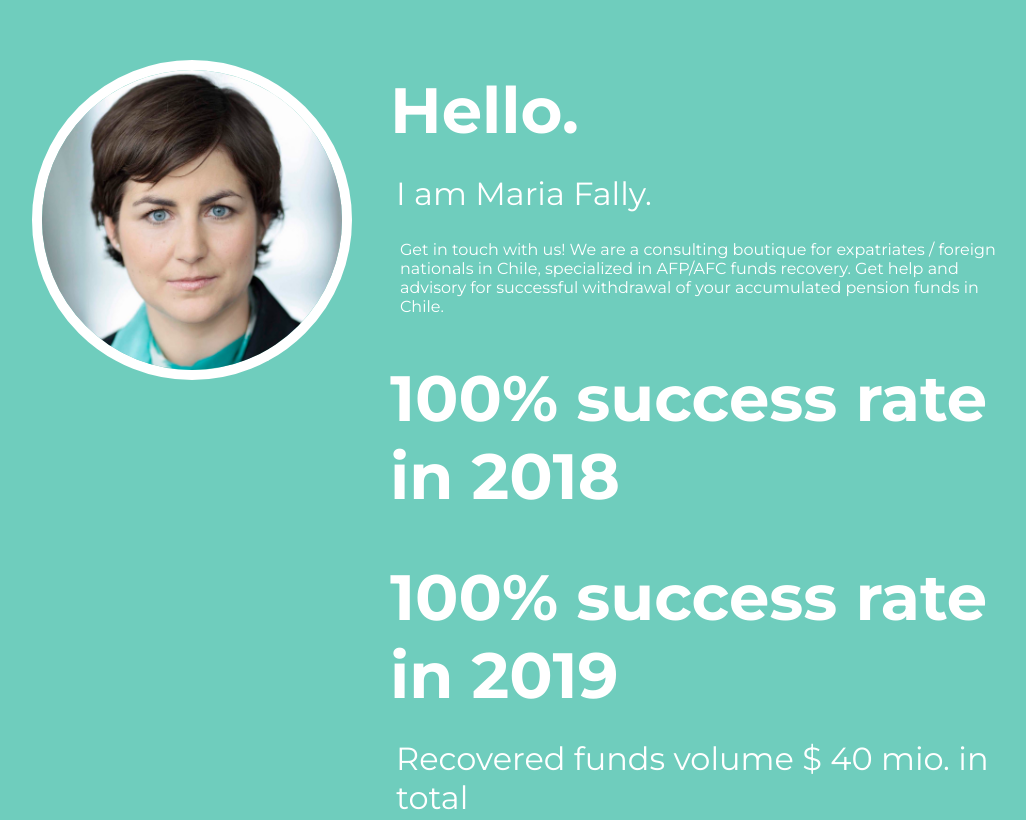
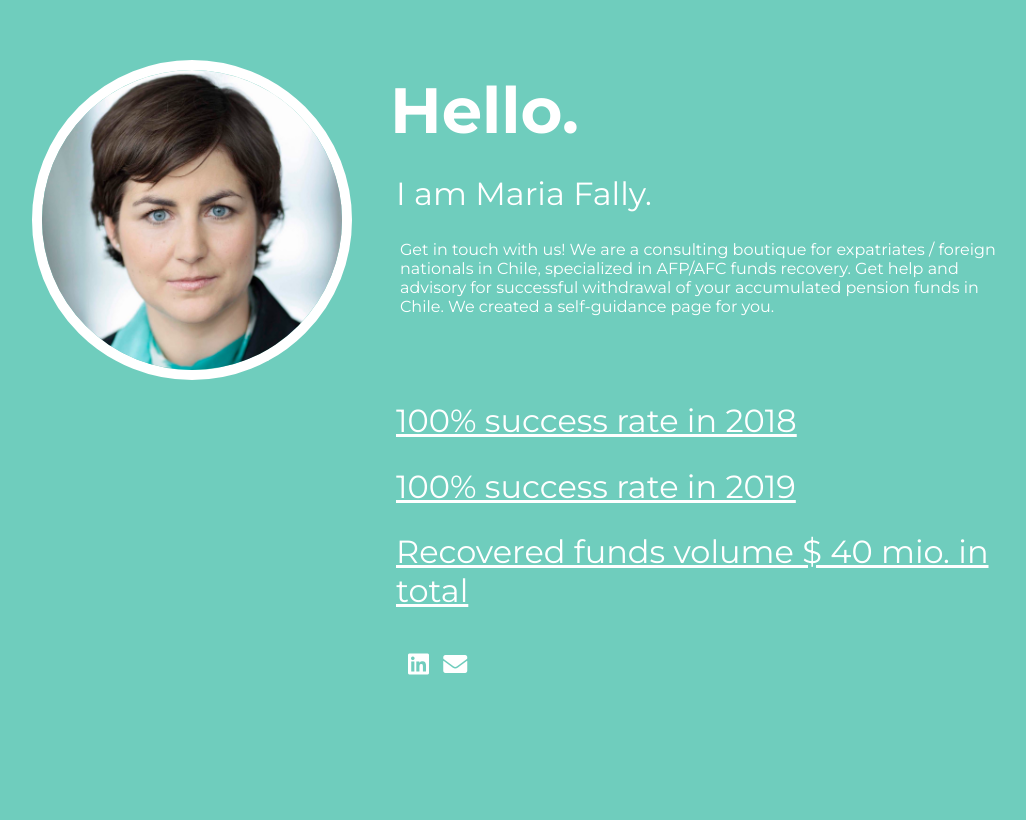
Before and after one commit to mefeconsult/mefeconsult.github.io, a plain HTML site: page index.html in a window 1280 px wide. Shown: the part 148-968 px from the top of the page, without its empty margins (240-1266 px from the left). Drawn offline with Linux system fonts and the light colour scheme.

Commit message:
Update index.html

```diff
--- a/index.html
+++ b/index.html
@@ -27,9 +27,10 @@
     <div class="column right"><h1>Hello.</h1><h2>I am Maria Fally.</h2>
         <p>Get in touch with us!
 We are a consulting boutique for expatriates / foreign nationals in Chile, specialized in AFP/AFC funds recovery.
-Get help and advisory for successful withdrawal of your accumulated pension funds in Chile.</p>
-        <h1>100% success rate in 2018</h1>
-	<h1>100% success rate in 2019</h1>
+Get help and advisory for successful withdrawal of your accumulated pension funds in Chile. We created a self-guidance page for you. <div class="links"><a href="https://afpchilefundsback.myshopify.com/?fts=0&key=21dce5bd4298a5e093d12f8c59b10ea02031691bae2a75bc9f2a3fd466c7621f" title="Get started"
+                </a></div></p>
+        <h2>100% success rate in 2018</h2>
+	<h2>100% success rate in 2019</h2>
 	<h2>Recovered funds volume $ 40 mio. in total</h2>
 
 
```
